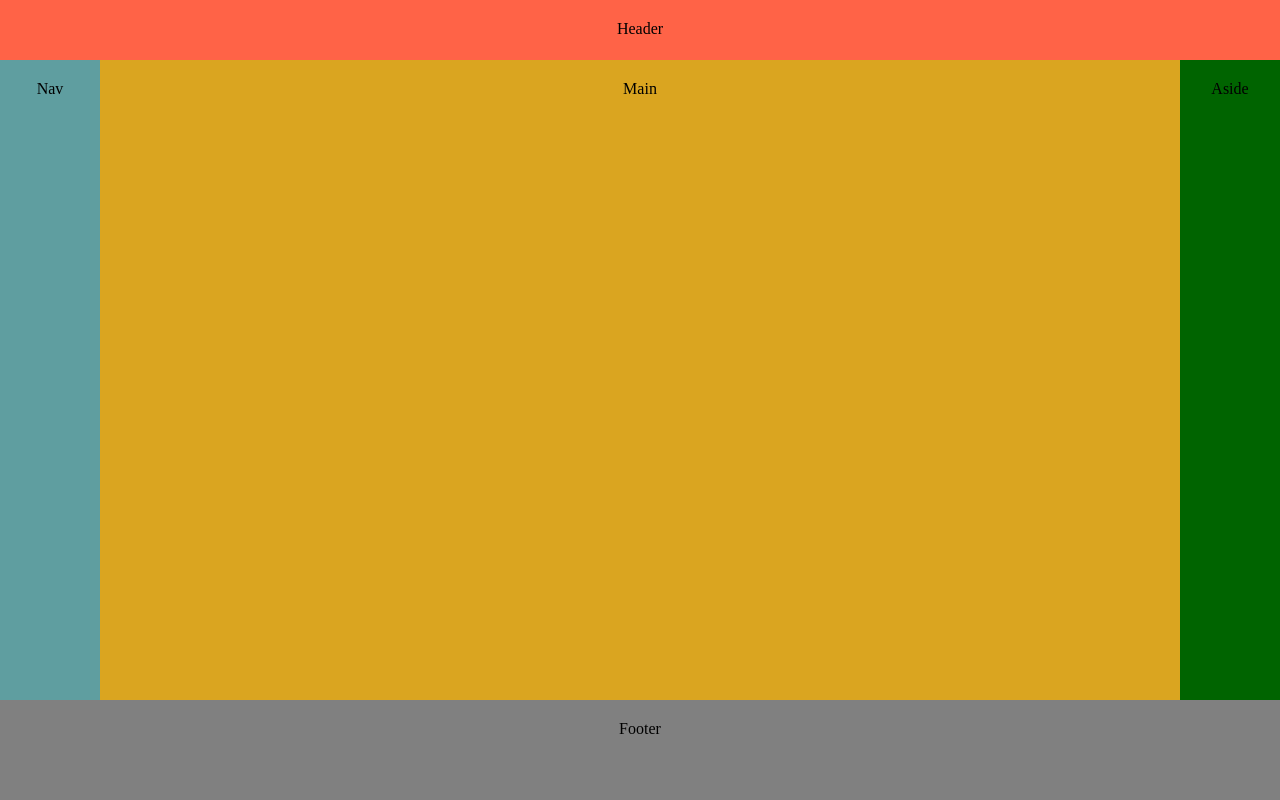
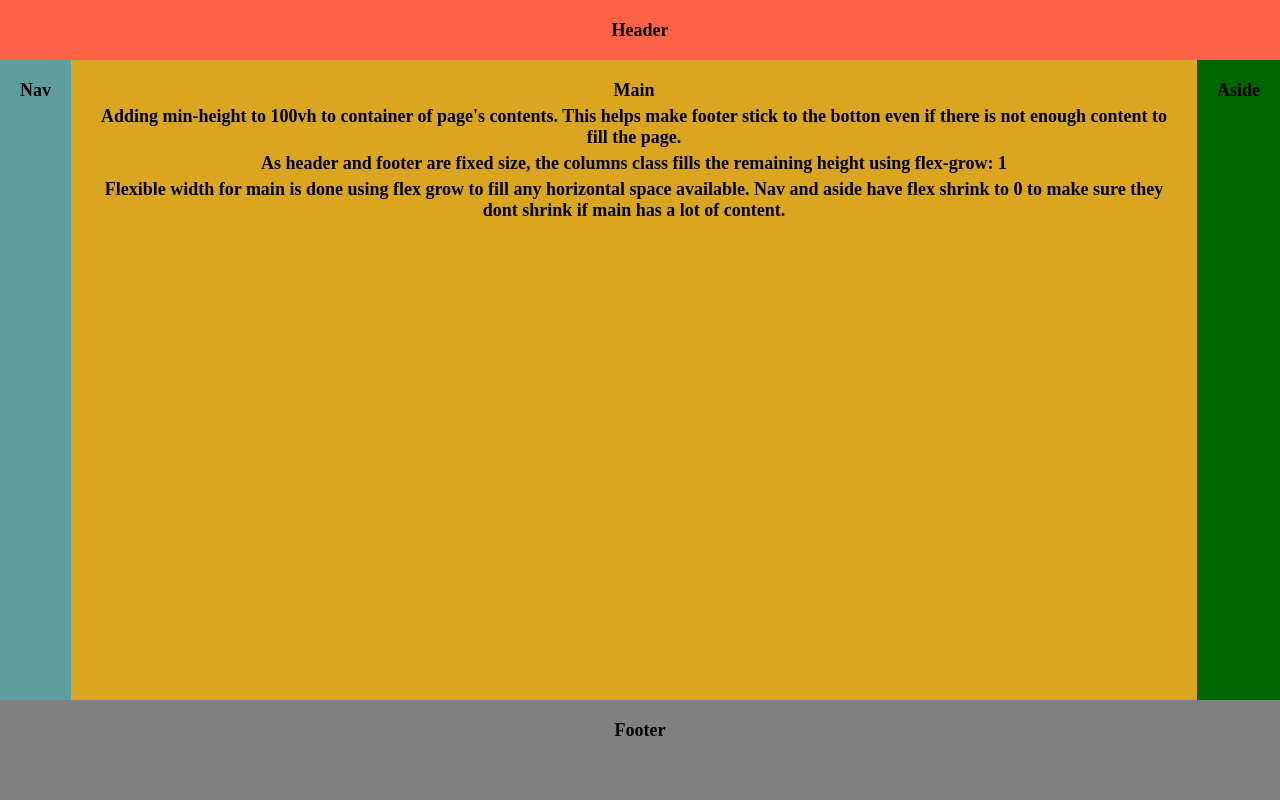
Before and after one commit to Front-end-Concepts/holy-grail, a plain HTML site: page index.html in a window 1280 px wide. Drawn offline with Linux system fonts and the light colour scheme.

Commit message:
Using flex

```diff
--- a/index.html
+++ b/index.html
@@ -10,7 +10,23 @@
     <header>Header</header>
     <div class="columns">
       <nav>Nav</nav>
-      <main>Main</main>
+      <main>
+        Main
+        <p>
+          Adding min-height to 100vh to container of page's contents. This helps
+          make footer stick to the botton even if there is not enough content to
+          fill the page.
+        </p>
+        <p>
+          As header and footer are fixed size, the columns class fills the
+          remaining height using flex-grow: 1
+        </p>
+        <p>
+          Flexible width for main is done using flex grow to fill any horizontal
+          space available. Nav and aside have flex shrink to 0 to make sure they
+          dont shrink if main has a lot of content.
+        </p>
+      </main>
       <aside>Aside</aside>
     </div>
     <footer>Footer</footer>
--- a/style.css
+++ b/style.css
@@ -1,13 +1,16 @@
 * {
   box-sizing: border-box;
   margin: 0;
+  font-size: 18px;
 }
 
 body {
   text-align: center;
-  display: grid;
-  grid-template-rows: 60px 1fr 100px;
+  font-weight: bold;
   height: 100vh;
+  display: flex;
+  flex-direction: column;
+  /* flex-grow: 1; */
 }
 
 header,
@@ -20,25 +23,34 @@ footer {
 
 header {
   background-color: tomato;
+  height: 60px;
 }
 
 nav {
   background-color: cadetblue;
+  flex-shrink: 0;
 }
 
 main {
   background-color: goldenrod;
+  flex-grow: 1;
 }
 
 aside {
   background-color: darkgreen;
+  flex-shrink: 0;
 }
 
 footer {
   background-color: gray;
+  height: 100px;
 }
 
 .columns {
-  display: grid;
-  grid-template-columns: 100px auto 100px;
+  display: flex;
+  flex-grow: 1;
 }
+
+p {
+  margin: 5px;
+}
```
